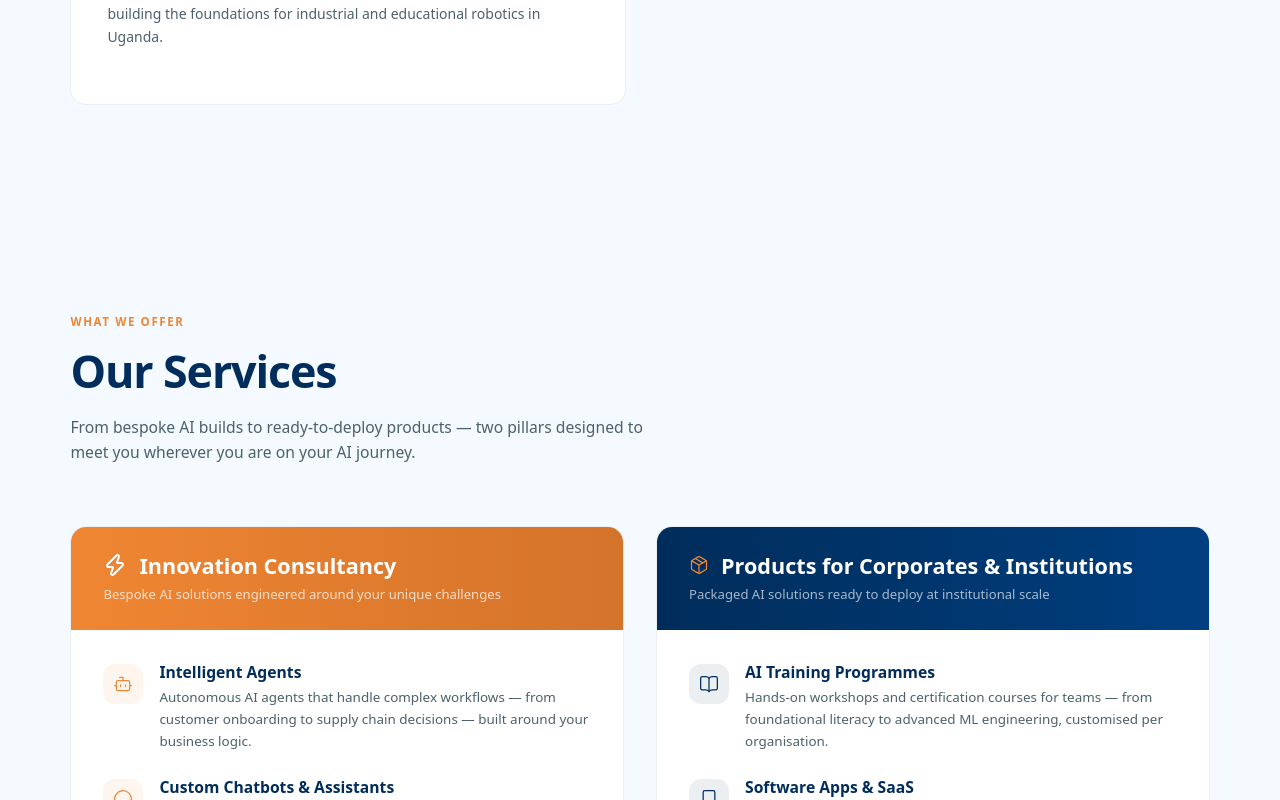
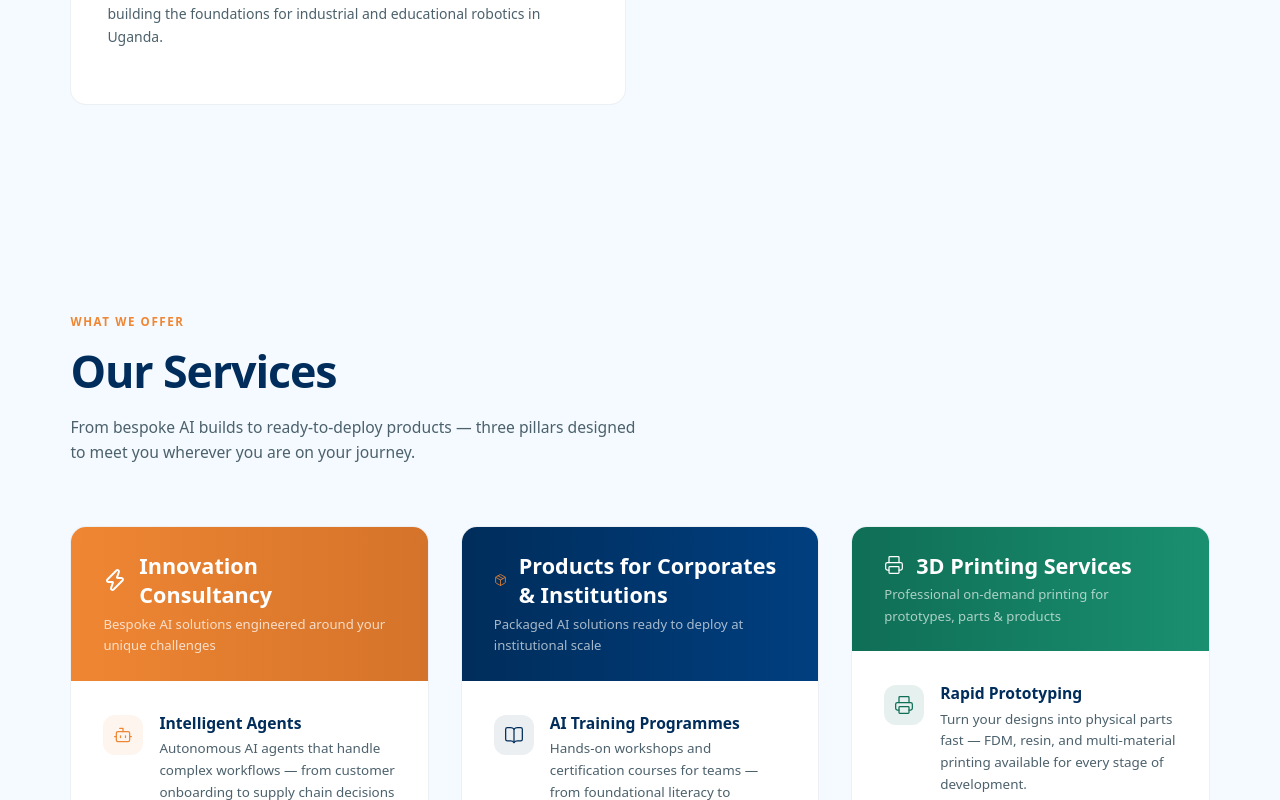
Before and after one commit to Pearl-Labs-Uganda/pearl-labs-website, a Next.js app: page / in a window 1280 px wide. Shown: the part 2000-2800 px from the top of the page. Built offline with nearby package versions, Linux system fonts and the light colour scheme; no server answers.

Commit message:
add 3D printing site under services

```diff
--- a/src/components/Services.tsx
+++ b/src/components/Services.tsx
@@ -2,7 +2,7 @@
 
 import { useEffect, useRef, useState } from "react";
 import Link from "next/link";
-import { Bot, MessageCircle, Zap, Link2, BookOpen, Smartphone, BarChart3, Building2, Package } from "lucide-react";
+import { Bot, MessageCircle, Zap, Link2, BookOpen, Smartphone, BarChart3, Building2, Package, Printer, Wrench, Award, Truck } from "lucide-react";
 
 const consultancyServices = [
   {
@@ -55,6 +55,33 @@ const productOfferings = [
     title: "Institutional AI Licensing",
     description:
       "License our foundational models and toolkits for sovereign or enterprise deployment — full control, on-premise or private cloud.",
+  },
+];
+
+const printingServices = [
+  {
+    icon: Printer,
+    title: "Rapid Prototyping",
+    description:
+      "Turn your designs into physical parts fast — FDM, resin, and multi-material printing available for every stage of development.",
+  },
+  {
+    icon: Wrench,
+    title: "Custom Parts & Jigs",
+    description:
+      "One-off or batch production of functional components, enclosures, and tooling jigs built to your exact specifications.",
+  },
+  {
+    icon: Award,
+    title: "Product Design Support",
+    description:
+      "Our engineering team reviews your files and advises on design-for-print optimisations before a single layer is laid.",
+  },
+  {
+    icon: Truck,
+    title: "Delivery Across Uganda",
+    description:
+      "Printed and dispatched from Kampala — shipped nationwide so you receive your parts wherever you are.",
   },
 ];
 
@@ -112,13 +139,14 @@ export default function Services() {
           Our Services
         </h2>
         <p className="font-body text-[.98rem] font-light text-text-mid max-w-[580px] leading-relaxed">
-          From bespoke AI builds to ready-to-deploy products — two pillars
-          designed to meet you wherever you are on your AI journey.
+          From bespoke AI builds to ready-to-deploy products — three pillars
+          designed to meet you wherever you are on your journey.
         </p>
       </div>
 
-      {/* Two pillars */}
-      <div className="grid grid-cols-1 lg:grid-cols-2 gap-8">
+      {/* Three pillars */}
+      <div className="grid grid-cols-1 lg:grid-cols-3 gap-8">
+
         {/* Innovation Consultancy */}
         <div className="reveal group relative bg-white border border-green/7 rounded-2xl overflow-hidden transition-all duration-300 hover:-translate-y-1.5 hover:shadow-[0_20px_54px_rgba(212,112,10,.1)]">
           {/* Header stripe */}
@@ -244,6 +272,70 @@ export default function Services() {
             </div>
           </div>
         </div>
+
+        {/* 3D Printing Services */}
+        <div className="reveal group relative bg-white border border-green/7 rounded-2xl overflow-hidden transition-all duration-300 hover:-translate-y-1.5 hover:shadow-[0_20px_54px_rgba(15,110,86,.1)]">
+          {/* Header stripe */}
+          <div className="bg-gradient-to-r from-[#0F6E56] to-[#1a9070] px-8 py-6">
+            <div className="flex items-center gap-3 mb-1">
+              <Printer className="w-5 h-5 text-white" strokeWidth={1.5} />
+              <h3 className="font-heading text-[1.35rem] font-bold text-white leading-snug">
+                3D Printing Services
+              </h3>
+            </div>
+            <p className="text-white/65 text-[.82rem] font-light leading-relaxed">
+              Professional on-demand printing for prototypes, parts &amp; products
+            </p>
+          </div>
+
+          {/* Offerings */}
+          <div className="p-8 space-y-6">
+            {printingServices.map((s) => (
+              <div key={s.title} className="flex gap-4">
+                <div className="w-10 h-10 rounded-xl bg-[#0F6E56]/10 flex items-center justify-center shrink-0 mt-0.5">
+                  <s.icon className="w-5 h-5 text-[#0F6E56]" strokeWidth={1.5} />
+                </div>
+                <div>
+                  <h4 className="font-heading text-[.98rem] font-bold text-green mb-1 leading-snug">
+                    {s.title}
+                  </h4>
+                  <p className="text-[.84rem] font-light text-text-mid leading-relaxed">
+                    {s.description}
+                  </p>
+                </div>
+              </div>
+            ))}
+
+            <div className="pt-4 flex flex-wrap gap-3">
+              <a
+                href="https://print.pearllabs.ug"
+                className="inline-flex items-center gap-2 bg-[#0F6E56] text-white text-[.84rem] font-semibold px-6 py-2.5 rounded-lg hover:bg-[#0a5240] hover:-translate-y-px transition-all no-underline shadow-[0_4px_16px_rgba(15,110,86,.22)]"
+              >
+                Order a print
+                <svg
+                  width="14"
+                  height="14"
+                  viewBox="0 0 24 24"
+                  fill="none"
+                  stroke="currentColor"
+                  strokeWidth="2.5"
+                  strokeLinecap="round"
+                  strokeLinejoin="round"
+                >
+                  <line x1="5" y1="12" x2="19" y2="12" />
+                  <polyline points="12 5 19 12 12 19" />
+                </svg>
+              </a>
+              <Link
+                href="#contact"
+                className="inline-flex items-center gap-2 border-2 border-[#0F6E56] text-[#0F6E56] text-[.84rem] font-semibold px-6 py-2.5 rounded-lg hover:bg-[#0F6E56] hover:text-white transition-all no-underline cursor-pointer"
+              >
+                Inquire about service
+              </Link>
+            </div>
+          </div>
+        </div>
+
       </div>
 
       {/* Quotation modal */}
@@ -360,6 +452,12 @@ export default function Services() {
                       <option>Intelligence Dashboards</option>
                       <option>Institutional AI Licensing</option>
                     </optgroup>
+                    <optgroup label="3D Printing">
+                      <option>Rapid Prototyping</option>
+                      <option>Custom Parts &amp; Jigs</option>
+                      <option>Product Design Support</option>
+                      <option>Other 3D Printing Enquiry</option>
+                    </optgroup>
                     <option>Other</option>
                   </select>
                 </div>
```
